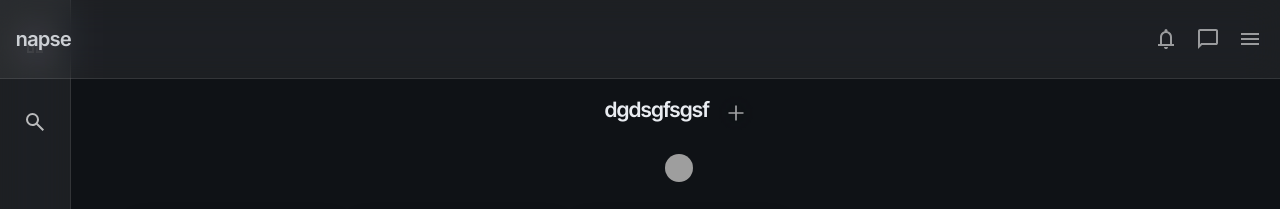
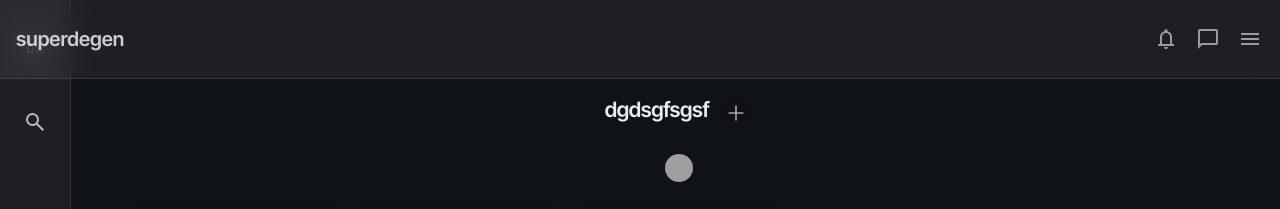
Before and after one commit to willyweird/superdegen, a Flask app: page /albums/1 in a window 1280 px wide. Shown: the top 209 px of the page. Run offline with Flask 3, Linux system fonts and the light colour scheme; a user stored in the database is signed in; data comes from the database, SQL or seed files in the repository; grey boxes are pictures that could not be loaded.

Commit message:
Rebrand app from NapSe to Superdegen

```diff
--- a/core/config.py
+++ b/core/config.py
@@ -1,10 +1,10 @@
 import os
 
 BASE_DIR = os.path.abspath(os.path.dirname(os.path.dirname(__file__)))
-DB_PATH = os.path.join(BASE_DIR, "instance", "napse.db")
+DB_PATH = os.path.join(BASE_DIR, "instance", "superdegen.db")
 
 class Config:
-    SECRET_KEY = os.environ.get("SECRET_KEY", "napse-secret")
+    SECRET_KEY = os.environ.get("SECRET_KEY", "superdegen-secret")
     SQLALCHEMY_DATABASE_URI = f"sqlite:///{DB_PATH}"
     SQLALCHEMY_TRACK_MODIFICATIONS = False
 3
--- a/static/css/_grids.css
+++ b/static/css/_grids.css
@@ -1,5 +1,5 @@
 /* =========================================
-   GRID (ÁLBUNS & FOTOS) — PADRÃO NAPSE
+   GRID (ÁLBUNS & FOTOS) — PADRÃO SUPERDEGEN
    -> Coloque este bloco no _grids.css
 ========================================= */
 
--- a/static/css/_modal.css
+++ b/static/css/_modal.css
@@ -158,16 +158,16 @@ input[type="file"].modal-input::-webkit-file-upload-button {
 .close-btn:hover { opacity: .85; }
 
 /* Modal base */
-.napse-modal {
+.superdegen-modal {
   position: fixed; inset: 0;
   display: none; align-items: center; justify-content: center;
   background: rgba(0,0,0,.45);
   backdrop-filter: blur(10px);
   z-index: 3000;
 }
-.napse-modal.show { display: flex; }
+.superdegen-modal.show { display: flex; }
 
-.napse-modal-card {
+.superdegen-modal-card {
   width: min(520px, 92vw);
   background: var(--glass);
   border: 1px solid var(--glass-line);
@@ -194,21 +194,21 @@ input[type="file"].modal-input::-webkit-file-upload-button {
 }
 .chooser-grid img:hover { transform: scale(.97); opacity:.9; }
 
-.napse-modal .primary {
+.superdegen-modal .primary {
   padding:10px 14px; border-radius:12px; border:1px solid var(--glass-line);
   background: var(--glass);
 }
 .close-modal { border:none; background:none; opacity:.7; }
 
 /* Drawer lateral (rename) */
-.napse-drawer {
+.superdegen-drawer {
   position: fixed; inset: 0;
   background: rgba(0,0,0,.25);
   backdrop-filter: blur(6px);
   display: none;
   z-index: 3000;
 }
-.napse-drawer.show { display:block; }
+.superdegen-drawer.show { display:block; }
 
 .drawer-content {
   position:absolute; top:0; right:0; height:100%; width:min(420px, 92vw);
--- a/static/js/theme.js
+++ b/static/js/theme.js
@@ -1,11 +1,11 @@
 export function initTheme() {
-  const saved = localStorage.getItem("napse-theme") || "dark";
+  const saved = localStorage.getItem("superdegen-theme") || "dark";
   document.documentElement.dataset.theme = saved;
 
   const toggleTheme = document.getElementById("toggle-theme");
   toggleTheme?.addEventListener("click", () => {
     const isLight = document.documentElement.dataset.theme === "light";
     document.documentElement.dataset.theme = isLight ? "dark" : "light";
-    localStorage.setItem("napse-theme", document.documentElement.dataset.theme);
+    localStorage.setItem("superdegen-theme", document.documentElement.dataset.theme);
   });
 }
--- a/templates/albums/album_view.html
+++ b/templates/albums/album_view.html
@@ -1,5 +1,5 @@
 {% extends "base.html" %}
-{% block title %}{{ album.name }} - NapSe{% endblock %}
+{% block title %}{{ album.name }} - Superdegen{% endblock %}
 {% set page = "album-view" %}
 
 {% block content %}
@@ -40,8 +40,8 @@
 </div>
 
 <!-- MODAL: TROCAR CAPA -->
-<div id="cover-modal" class="napse-modal">
-  <div class="napse-modal-card">
+<div id="cover-modal" class="superdegen-modal">
+  <div class="superdegen-modal-card">
     <h3>Trocar capa</h3>
 
     <div class="cap-opts">
@@ -64,7 +64,7 @@
 </div>
 
 <!-- DRAWER: RENOMEAR -->
-<div id="rename-drawer" class="napse-drawer">
+<div id="rename-drawer" class="superdegen-drawer">
   <div class="drawer-content">
     <div class="drawer-header">
       <h3>Renomear álbum</h3>
@@ -78,8 +78,8 @@
 </div>
 
 <!-- MODAL: ADICIONAR MEMBRO -->
-<div id="member-modal" class="napse-modal">
-  <div class="napse-modal-card">
+<div id="member-modal" class="superdegen-modal">
+  <div class="superdegen-modal-card">
     <h3>Adicionar membro</h3>
 
     <select id="member-select" class="full"></select>
--- a/templates/albums/albums.html
+++ b/templates/albums/albums.html
@@ -1,5 +1,5 @@
 {% extends "base.html" %}
-{% block title %}{{ _("Álbuns") }} - NapSe{% endblock %}
+{% block title %}{{ _("Álbuns") }} - Superdegen{% endblock %}
 {% set page = "albums" %}
 
 {% block content %}
--- a/templates/albums/photo_view.html
+++ b/templates/albums/photo_view.html
@@ -1,5 +1,5 @@
 {% extends "base.html" %}
-{% block title %}Foto - NapSe{% endblock %}
+{% block title %}Foto - Superdegen{% endblock %}
 {% set page = "photo-view" %}
 {% block content %}
 
--- a/templates/auth/base_auth.html
+++ b/templates/auth/base_auth.html
@@ -3,7 +3,7 @@
 <head>
   <meta charset="utf-8" />
   <meta name="viewport" content="width=device-width, initial-scale=1" />
-  <title>{% block title %}NapSe{% endblock %}</title>
+  <title>{% block title %}Superdegen{% endblock %}</title>
 
   <link href="https://fonts.googleapis.com/css2?family=Inter:wght@300;400;500;600&family=Inter+Tight:wght@700&display=swap" rel="stylesheet">
   <link rel="stylesheet" href="{{ url_for('static', filename='css/style.css') }}">
@@ -12,7 +12,7 @@
 <body class="auth-body">
 
   <main class="auth-container">
-    <div class="auth-logo">napse</div>
+    <div class="auth-logo">superdegen</div>
     {% block content %}{% endblock %}
   </main>
 
--- a/templates/auth/login.html
+++ b/templates/auth/login.html
@@ -1,5 +1,5 @@
 {% extends "auth/base_auth.html" %}
-{% block title %}Entrar - NapSe{% endblock %}
+{% block title %}Entrar - Superdegen{% endblock %}
 
 {% block content %}
 <div class="auth-box">
--- a/templates/auth/signup.html
+++ b/templates/auth/signup.html
@@ -1,5 +1,5 @@
 {% extends "auth/base_auth.html" %}
-{% block title %}Criar Conta - NapSe{% endblock %}
+{% block title %}Criar Conta - Superdegen{% endblock %}
 
 {% block content %}
 <div class="auth-box">
--- a/templates/base.html
+++ b/templates/base.html
@@ -3,13 +3,13 @@
 <head>
   <meta charset="utf-8" />
   <meta name="viewport" content="width=device-width, maximum-scale=1, initial-scale=1" />
-  <title>{% block title %}NapSe{% endblock %}</title>
+  <title>{% block title %}Superdegen{% endblock %}</title>
 
   <!-- Fonte Inter + Inter Tight -->
   <link href="https://fonts.googleapis.com/css2?family=Inter+Tight:wght@400;500;600&family=Inter:wght@300;400;500;600;700&display=swap" rel="stylesheet">
 
   <script>
-    const saved = localStorage.getItem("napse-theme") || "dark";
+    const saved = localStorage.getItem("superdegen-theme") || "dark";
     document.documentElement.dataset.theme = saved;
   </script>
 
@@ -28,7 +28,7 @@
   <!-- NAV SUPERIOR -->
   <nav class="navbar">
     <div class="logo">
-      <a href="{{ url_for('home.home_page') }}">napse</a>
+      <a href="{{ url_for('home.home_page') }}">superdegen</a>
     </div>
 
     {% if g.user %}
--- a/templates/chat/chat_room.html
+++ b/templates/chat/chat_room.html
@@ -5,7 +5,7 @@
 {% block navbar %}{% endblock %}
 {% block bottom_nav %}{% endblock %}
 
-{% block title %}Chat - NapSe{% endblock %}
+{% block title %}Chat - Superdegen{% endblock %}
 
 {% block content %}
 <div class="chat-room">
--- a/templates/home.html
+++ b/templates/home.html
@@ -1,9 +1,9 @@
 {% extends "base.html" %}
-{% block title %}{{ _("Início") }} - NapSe{% endblock %}
+{% block title %}{{ _("Início") }} - Superdegen{% endblock %}
 
 {% block content %}
 <div class="home-container">
-  <h2>{{ _("Bem-vindo à NapSe") }} 👋</h2>
+  <h2>{{ _("Bem-vindo à Superdegen") }} 👋</h2>
   <p>{{ _("Essa é a sua Home / Feed.") }}</p>
 </div>
 {% endblock %}
--- a/templates/notifications/notifications.html
+++ b/templates/notifications/notifications.html
@@ -1,6 +1,6 @@
 {% extends "base.html" %}
 {% set page = "notifications" %}
-{% block title %}Notificações - NapSe{% endblock %}
+{% block title %}Notificações - Superdegen{% endblock %}
 
 {% block content %}
 <h2 class="page-title">Solicitações de Amizade</h2>
--- a/templates/profile/profile.html
+++ b/templates/profile/profile.html
@@ -1,6 +1,6 @@
 {% extends "base.html" %}
 {% set page = "profile" %}
-{% block title %}Meu Perfil - NapSe{% endblock %}
+{% block title %}Meu Perfil - Superdegen{% endblock %}
 
 {% block content %}
 <div class="page-section center-text">
--- a/templates/search.html
+++ b/templates/search.html
@@ -1,6 +1,6 @@
 {% extends "base.html" %}
 {% set page = "search" %}
-{% block title %}Buscar - NapSe{% endblock %}
+{% block title %}Buscar - Superdegen{% endblock %}
 
 {% block head_extra %}
 <link rel="stylesheet" href="{{ url_for('static', filename='css/_search.css') }}">
--- a/templates/settings.html
+++ b/templates/settings.html
@@ -1,5 +1,5 @@
 {% extends "base.html" %}
-{% block title %}Preferências - NapSe{% endblock %}
+{% block title %}Preferências - Superdegen{% endblock %}
 
 {% block content %}
 <div class="settings-container">
--- a/templates/users/profile.html
+++ b/templates/users/profile.html
@@ -1,6 +1,6 @@
 {% extends "base.html" %}
 {% set page = "profile" %}
-{% block title %}@{{ user.username }} - NapSe{% endblock %}
+{% block title %}@{{ user.username }} - Superdegen{% endblock %}
 
 {% block content %}
 <div class="profile-page">
```
Also changed, not shown: instance/superdegen.db (renamed from instance/napse.db).
